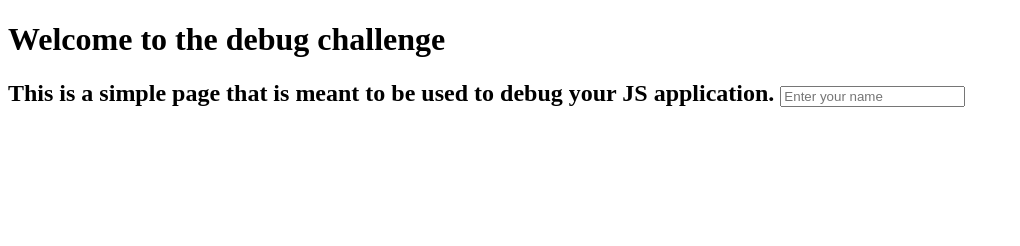
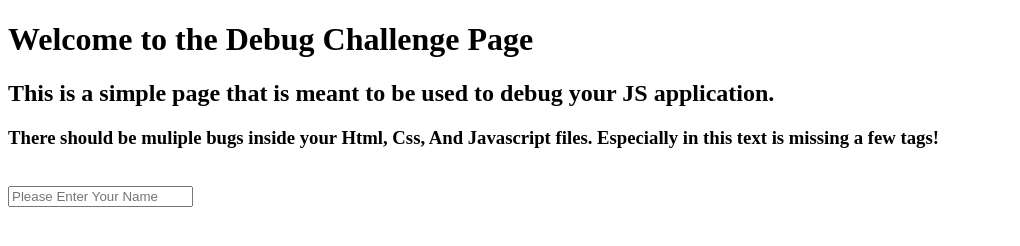
Before and after one commit to Hpayeur/Debugging_challenge, a plain HTML site: page index.html in a window 1280 px wide. Shown: the whole page, without its empty margins (0-1020 px from the left). Drawn offline with Linux system fonts and the light colour scheme.

Commit message:
fixing the Html

```diff
--- a/index.html
+++ b/index.html
@@ -7,19 +7,14 @@
     <title>Debug challenge</title>
   </head>
   <body>
-    <h1>Welcome to the debug challenge</h1>
-    <h2 class="rainbow-">
+    <h1>Welcome to the Debug Challenge Page</h1>
+    <h2 class="rainbow">
       This is a simple page that is meant to be used to debug your JS
-      application.
-    </h
-
-   class="bold"
-      There should be multiple bugs inside your html, css and javascript files.
-      There is also a missing tag for this text.
-
-
-    <br />
-    <input type="text" id="name" placeholder="Enter your name" />
-    <div class="DISPLAY">
+      application. </h2>
+      <h3 class="Bold" > There should be muliple bugs inside your Html, Css, And Javascript files. Especially in this text is missing a few tags! </h3>
+    </br>
+    <div class="Display">
+        <input type="text" id="name" placeholder="Please Enter Your Name " />
+    </div>
   </body>
 </html>
```
